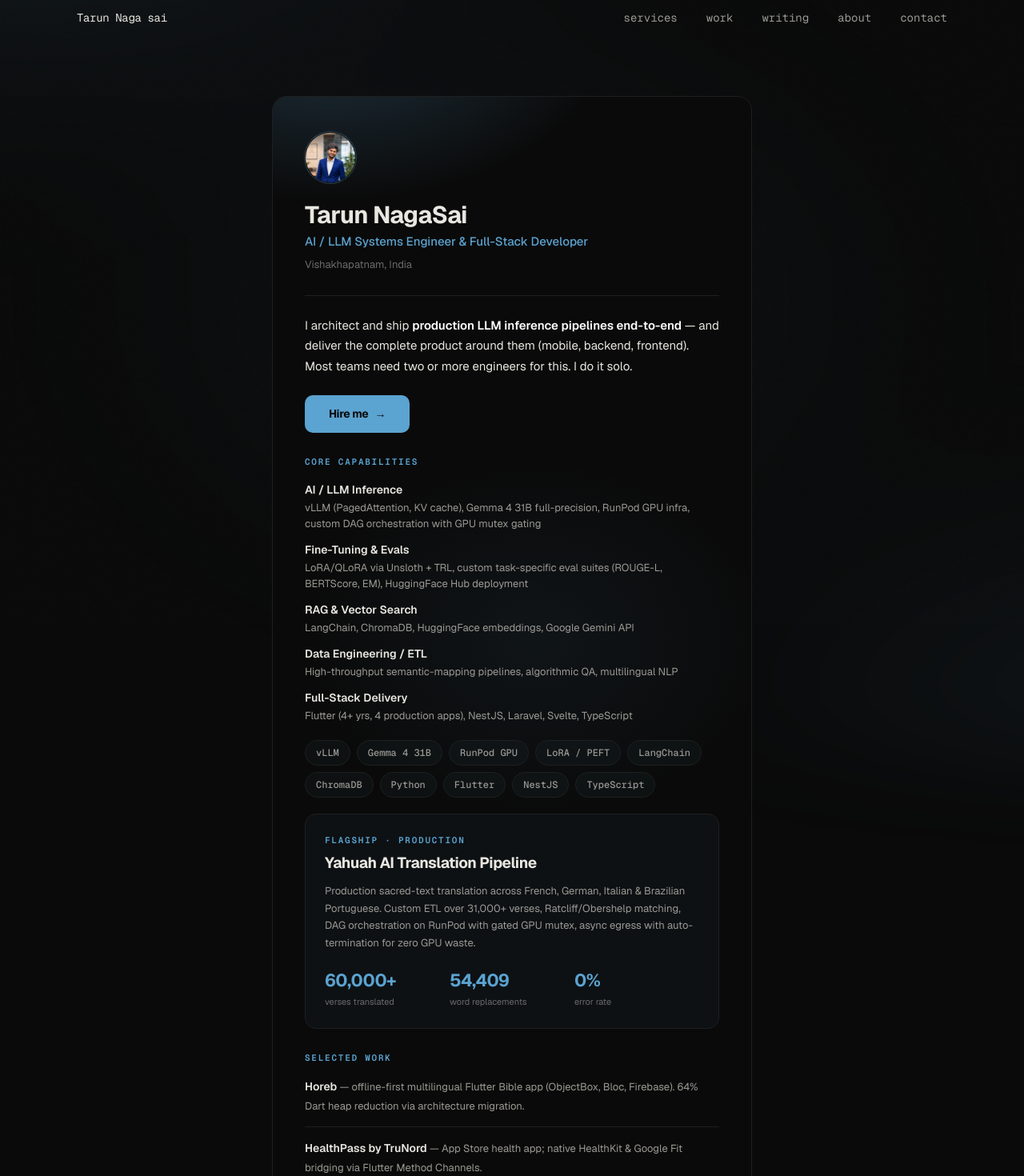
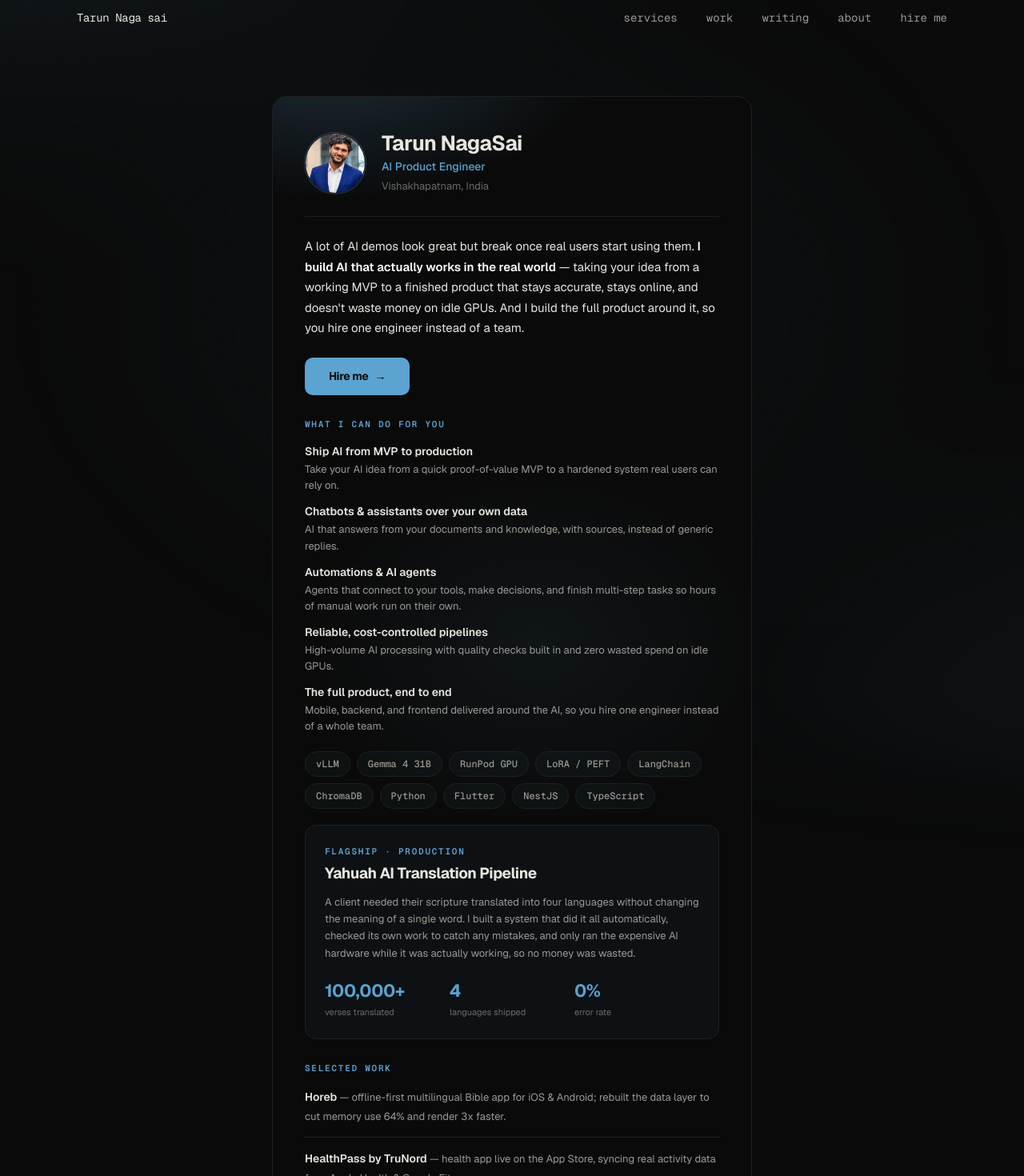
Before and after one commit to TarunNagaSai/TarunNagaSai, a Next.js app: page /card in a window 1280 px wide. Shown: the part 20-1490 px from the top of the page at 80% size. Built offline with nearby package versions, Linux system fonts and the light colour scheme.

Commit message:
feat: update contact references to 'Hire me' for consistency; enhance ProfileCard capabilities and details; add new avatar image

```diff
--- a/app/contact/page.tsx
+++ b/app/contact/page.tsx
@@ -11,9 +11,9 @@ export const metadata: Metadata = {
 
 const LINKS = [
   { label: 'Email', value: SITE.display.email, href: mailto, primary: true },
+  { label: 'LinkedIn', value: SITE.display.linkedin, href: SITE.social.linkedin },
+  { label: 'X', value: SITE.display.x, href: SITE.social.x },
   { label: 'GitHub', value: SITE.display.github, href: SITE.social.github },
-  { label: 'LinkedIn', value: SITE.display.linkedin, href: SITE.social.linkedin },
-  { label: 'Medium', value: SITE.display.medium, href: SITE.social.medium },
   { label: 'Substack', value: SITE.display.substack, href: SITE.social.substack },
 ];
 
@@ -23,7 +23,7 @@ export default function ContactPage() {
       <Container size="wide">
         <div className="mb-20 max-w-3xl">
           <p className="font-mono text-xs text-muted tracking-wider uppercase mb-4">
-            Contact
+            Hire me
           </p>
           <h1 className="text-display font-medium tracking-tight">
             Let's build something<span className="text-accent">.</span>
--- a/components/card/ProfileCard.tsx
+++ b/components/card/ProfileCard.tsx
@@ -8,26 +8,29 @@ import { SITE } from '@/lib/site';
 
 const CAPABILITIES: { title: string; detail: string }[] = [
   {
-    title: 'AI / LLM Inference',
+    title: 'Ship AI from MVP to production',
     detail:
-      'vLLM (PagedAttention, KV cache), Gemma 4 31B full-precision, RunPod GPU infra, custom DAG orchestration with GPU mutex gating',
+      'Take your AI idea from a quick proof-of-value MVP to a hardened system real users can rely on.',
   },
   {
-    title: 'Fine-Tuning & Evals',
+    title: 'Chatbots & assistants over your own data',
     detail:
-      'LoRA/QLoRA via Unsloth + TRL, custom task-specific eval suites (ROUGE-L, BERTScore, EM), HuggingFace Hub deployment',
+      'AI that answers from your documents and knowledge, with sources, instead of generic replies.',
   },
   {
-    title: 'RAG & Vector Search',
-    detail: 'LangChain, ChromaDB, HuggingFace embeddings, Google Gemini API',
+    title: 'Automations & AI agents',
+    detail:
+      'Agents that connect to your tools, make decisions, and finish multi-step tasks so hours of manual work run on their own.',
   },
   {
-    title: 'Data Engineering / ETL',
-    detail: 'High-throughput semantic-mapping pipelines, algorithmic QA, multilingual NLP',
+    title: 'Reliable, cost-controlled pipelines',
+    detail:
+      'High-volume AI processing with quality checks built in and zero wasted spend on idle GPUs.',
   },
   {
-    title: 'Full-Stack Delivery',
-    detail: 'Flutter (4+ yrs, 4 production apps), NestJS, Laravel, Svelte, TypeScript',
+    title: 'The full product, end to end',
+    detail:
+      'Mobile, backend, and frontend delivered around the AI, so you hire one engineer instead of a whole team.',
   },
 ];
 
@@ -45,8 +48,8 @@ const CHIPS = [
 ];
 
 const STATS = [
-  { value: '60,000+', label: 'verses translated' },
-  { value: '54,409', label: 'word replacements' },
+  { value: '100,000+', label: 'verses translated' },
+  { value: '4', label: 'languages shipped' },
   { value: '0%', label: 'error rate' },
 ];
 
@@ -54,15 +57,15 @@ const WORK: { name: string; detail: string }[] = [
   {
     name: 'Horeb',
     detail:
-      'offline-first multilingual Flutter Bible app (ObjectBox, Bloc, Firebase). 64% Dart heap reduction via architecture migration.',
+      'offline-first multilingual Bible app for iOS & Android; rebuilt the data layer to cut memory use 64% and render 3x faster.',
   },
   {
     name: 'HealthPass by TruNord',
-    detail: 'App Store health app; native HealthKit & Google Fit bridging via Flutter Method Channels.',
+    detail: 'health app live on the App Store, syncing real activity data from Apple Health & Google Fit.',
   },
   {
     name: 'Gemma 4 Pokémon Fine-Tune',
-    detail: 'end-to-end LoRA training (val loss 0.164), custom eval suite, models published to HuggingFace Hub.',
+    detail: 'trained a custom domain model end to end and published it, proving the full fine-tuning lifecycle.',
   },
 ];
 
@@ -96,33 +99,40 @@ export function ProfileCard() {
       />
 
       <div className="relative z-10">
-        {/* Header */}
+        {/* Header — avatar with name/title beside it to save vertical space */}
         <div className="px-10 pt-11">
+          <div className="flex items-center gap-5">
             {/* Drop your photo at public/headshot.jpg to replace the placeholder ring */}
+            <div className="h-[76px] w-[76px] shrink-0 overflow-hidden rounded-full border border-border ring-1 ring-accent/30">
               <img
                 src="/headshot.jpg"
                 alt="Tarun NagaSai"
-            width={64}
-            height={64}
-            className="h-16 w-16 rounded-full border border-border object-cover ring-1 ring-accent/30"
+                width={76}
+                height={76}
+                className="h-full w-full origin-center scale-[1.8] object-cover object-[55%_30%]"
               />
-          <h1 className="mt-6 text-[30px] font-bold leading-[1.05] tracking-tight text-fg">
+            </div>
+            <div>
+              <h1 className="text-[26px] font-bold leading-[1.1] tracking-tight text-fg">
                 Tarun NagaSai
               </h1>
-          <p className="mt-1.5 text-[15px] font-medium text-accent">
-            AI / LLM Systems Engineer &amp; Full-Stack Developer
+              <p className="mt-1 text-[14px] font-medium text-accent">
+                AI Product Engineer
               </p>
-          <p className="mt-2 text-[13px] text-muted">Vishakhapatnam, India</p>
+              <p className="mt-1 text-[13px] text-muted">Vishakhapatnam, India</p>
+            </div>
+          </div>
         </div>
 
         <div className="mx-10 mt-7 hairline" />
 
         {/* Pitch */}
         <p className="px-10 pt-6 text-[15px] leading-[1.7] text-fg">
-          I architect and ship{' '}
-          <strong className="font-semibold text-white">production LLM inference pipelines end-to-end</strong>{' '}
-          — and deliver the complete product around them (mobile, backend, frontend). Most teams need two or
-          more engineers for this. I do it solo.
+          A lot of AI demos look great but break once real users start using them.{' '}
+          <strong className="font-semibold text-white">I build AI that actually works in the real world</strong>{' '}
+          — taking your idea from a working MVP to a finished product that stays accurate, stays online, and
+          doesn&apos;t waste money on idle GPUs. And I build the full product around it, so you hire one
+          engineer instead of a team.
         </p>
 
         {/* Hire me */}
@@ -135,9 +145,9 @@ export function ProfileCard() {
           </a>
         </div>
 
-        {/* Core Capabilities */}
+        {/* What I can do for you */}
         <div className="px-10 pt-7">
-          <SectionLabel>Core Capabilities</SectionLabel>
+          <SectionLabel>What I can do for you</SectionLabel>
           <div className="mt-4 space-y-3">
             {CAPABILITIES.map((c) => (
               <div key={c.title}>
@@ -168,9 +178,10 @@ export function ProfileCard() {
               Yahuah AI Translation Pipeline
             </h2>
             <p className="mt-2.5 text-[13px] leading-[1.65] text-subtle">
-              Production sacred-text translation across French, German, Italian &amp; Brazilian Portuguese.
-              Custom ETL over 31,000+ verses, Ratcliff/Obershelp matching, DAG orchestration on RunPod with
-              gated GPU mutex, async egress with auto-termination for zero GPU waste.
+              A client needed their scripture translated into four languages without changing the meaning of a
+              single word. I built a system that did it all automatically, checked its own work to catch any
+              mistakes, and only ran the expensive AI hardware while it was actually working, so no money was
+              wasted.
             </p>
             <div className="mt-5 flex">
               {STATS.map((s) => (
--- a/components/home/ContactStrip.tsx
+++ b/components/home/ContactStrip.tsx
@@ -9,7 +9,7 @@ export function ContactStrip() {
       <Container size="wide">
         <Reveal>
           <p className="font-mono text-xs text-muted tracking-wider uppercase mb-6">
-            Get in touch
+            Hire me
           </p>
           <h2 className="text-h1 font-medium tracking-tight max-w-3xl">
             Have an idea worth building<span className="text-accent">?</span>{' '}
--- a/components/layout/Header.tsx
+++ b/components/layout/Header.tsx
@@ -14,7 +14,7 @@ const NAV = [
   { href: '/writing', label: 'Writing' },
   // { href: '/research', label: 'Research' },
   { href: '/about', label: 'About' },
-  { href: '/contact', label: 'Contact' },
+  { href: '/contact', label: 'Hire me' },
 ];
 
 const EASE = [0.16, 1, 0.3, 1] as const;
```
Also changed, not shown: public/card-avatar.jpg (added). Lines whose indentation alone changed are shown as unchanged.
